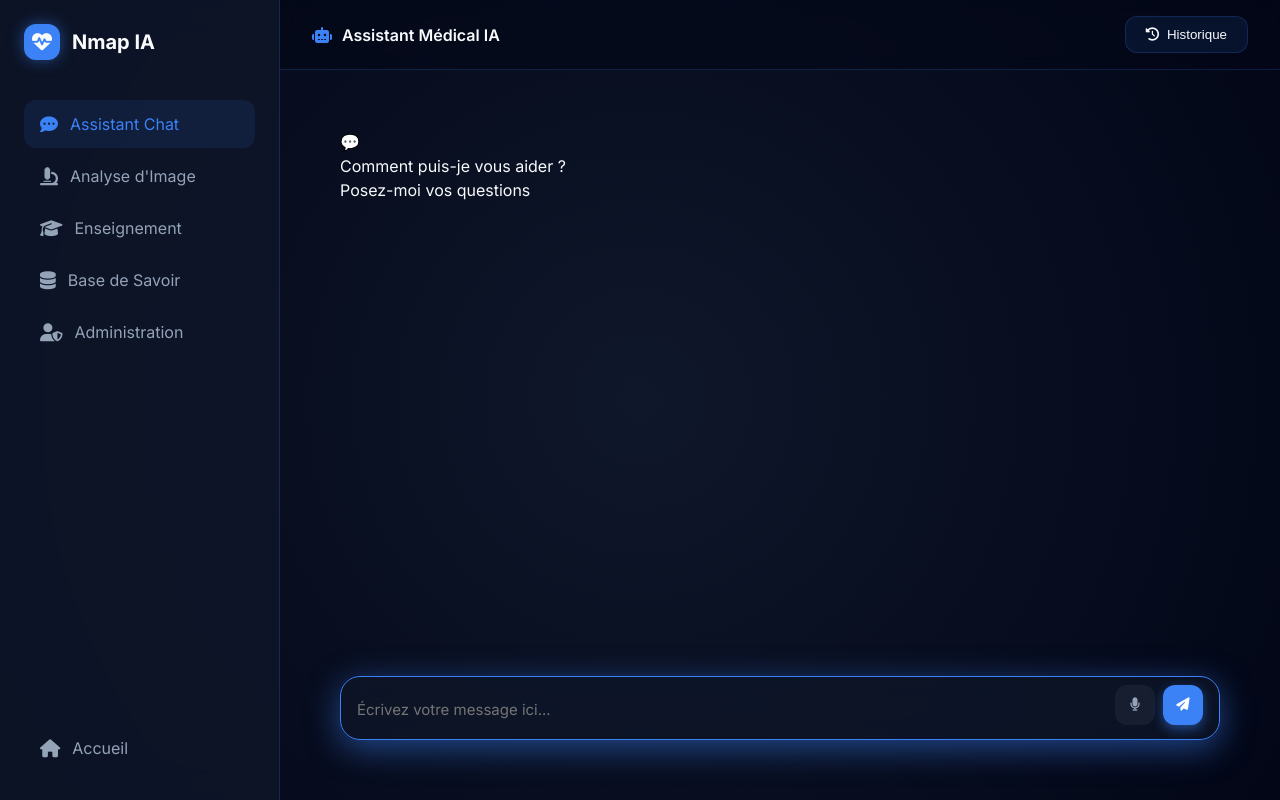
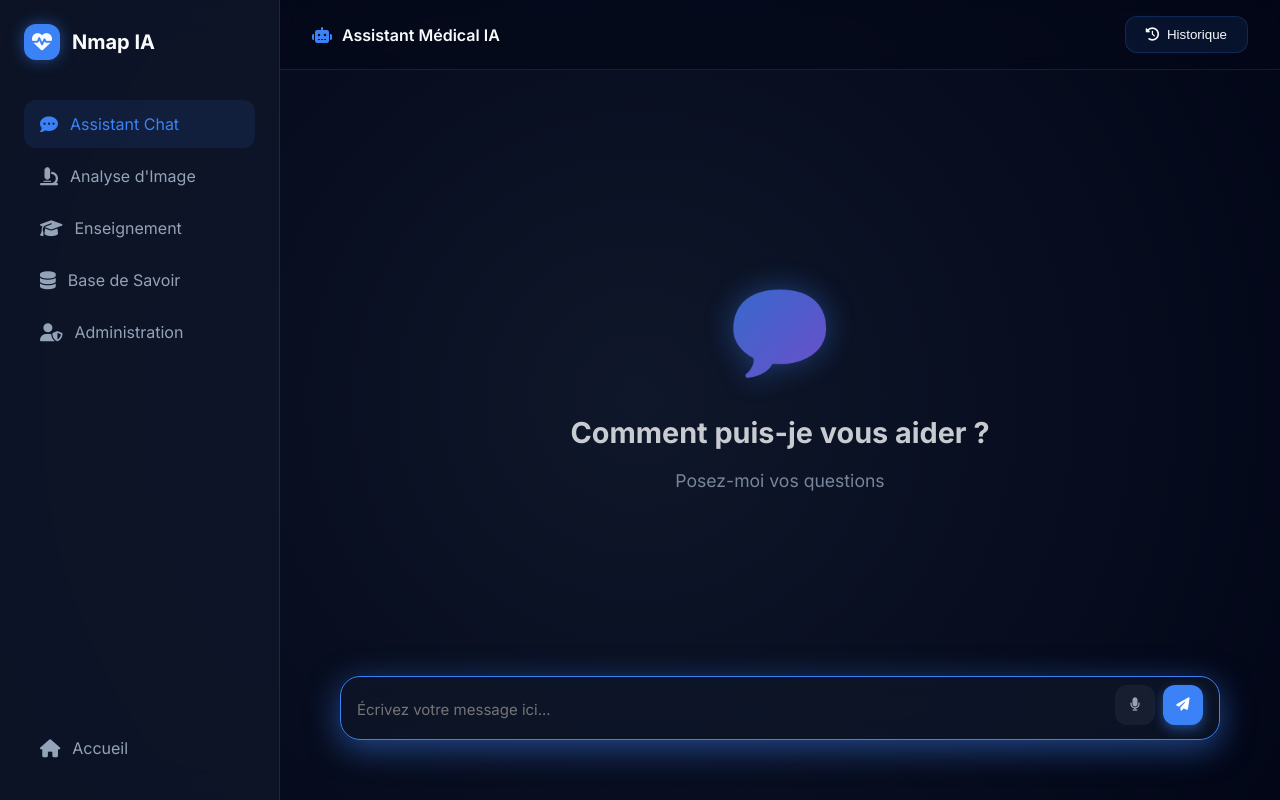
Before and after one commit to cha454/-medical-ai-assistant, a Flask app: page /chat in a window 1280 px wide. Run offline with Flask 2, Linux system fonts and the light colour scheme; some libraries are stand-ins or nearby versions.

Commit message:
style: center empty state message and harmonize chat UI across JS and HTML

```diff
--- a/static/chat-functions.js
+++ b/static/chat-functions.js
@@ -310,8 +310,8 @@ function clearChat() {
     messagesDiv.innerHTML = `
         <div class="empty-state" id="emptyState">
             <div class="empty-icon">💬</div>
-            <div class="empty-title">Comment puis-je vous aider ?</div>
-            <div class="empty-subtitle">Posez-moi vos questions</div>
+            <h2 class="empty-title">Comment puis-je vous aider ?</h2>
+            <p class="empty-subtitle">Posez-moi vos questions</p>
         </div>
     `;
     conversationHistory = [];
--- a/static/chat-history.js
+++ b/static/chat-history.js
@@ -139,8 +139,8 @@ class ChatHistory {
             messagesDiv.innerHTML = `
                 <div class="empty-state" id="emptyState">
                     <div class="empty-icon">💬</div>
-                    <div class="empty-title">Comment puis-je vous aider ?</div>
-                    <div class="empty-subtitle">Posez-moi vos questions</div>
+                    <h2 class="empty-title">Comment puis-je vous aider ?</h2>
+                    <p class="empty-subtitle">Posez-moi vos questions</p>
                 </div>
             `;
         }
--- a/static/modern-theme.css
+++ b/static/modern-theme.css
@@ -341,6 +341,44 @@ body {
 
 .animate-fade {
     animation: fadeIn 0.4s ease-out forwards;
+}
+
+/* Empty State Global Styles */
+.empty-state {
+    display: flex;
+    flex-direction: column;
+    align-items: center;
+    justify-content: center;
+    text-align: center;
+    height: 100%;
+    width: 100%;
+    padding: 40px 20px;
+    opacity: 0.8;
+    animation: fadeIn 0.5s ease-out;
+}
+
+.empty-icon {
+    font-size: 5rem;
+    margin-bottom: 20px;
+    filter: drop-shadow(0 0 15px var(--primary-glow));
+    background: var(--primary-gradient);
+    -webkit-background-clip: text;
+    -webkit-text-fill-color: transparent;
+    display: inline-block;
+}
+
+.empty-title {
+    font-size: 1.8rem;
+    font-weight: 700;
+    color: var(--text-primary);
+    margin-bottom: 12px;
+}
+
+.empty-subtitle {
+    font-size: 1.1rem;
+    color: var(--text-secondary);
+    max-width: 400px;
+    line-height: 1.6;
 }
 
 /* Glassmorphism Components */
--- a/templates/chat.html
+++ b/templates/chat.html
@@ -241,24 +241,7 @@
         }
     }
 
-    /* Empty State */
-    .chat-empty {
-        display: flex;
-        flex-direction: column;
-        align-items: center;
-        justify-content: center;
-        height: 100%;
-        text-align: center;
-        opacity: 0.8;
-    }
 
-    .chat-empty i {
-        font-size: 4rem;
-        margin-bottom: 20px;
-        background: linear-gradient(135deg, var(--primary), var(--secondary));
-        -webkit-background-clip: text;
-        -webkit-text-fill-color: transparent;
-    }
 </style>
 {% endblock %}
 
@@ -279,10 +262,10 @@
 {% block content %}
 <div class="chat-wrapper">
     <div class="messages-container" id="messages">
-        <div class="chat-empty" id="emptyState">
-            <i class="fas fa-comment-medical"></i>
-            <h2>Comment puis-je vous aider aujourd'hui ?</h2>
-            <p style="color: var(--text-secondary); margin-top: 10px;">
+        <div class="empty-state" id="emptyState">
+            <div class="empty-icon">💬</div>
+            <h2 class="empty-title">Comment puis-je vous aider ?</h2>
+            <p class="empty-subtitle">
                 Posez vos questions sur la santé, les symptômes ou les médicaments.
             </p>
         </div>
```
